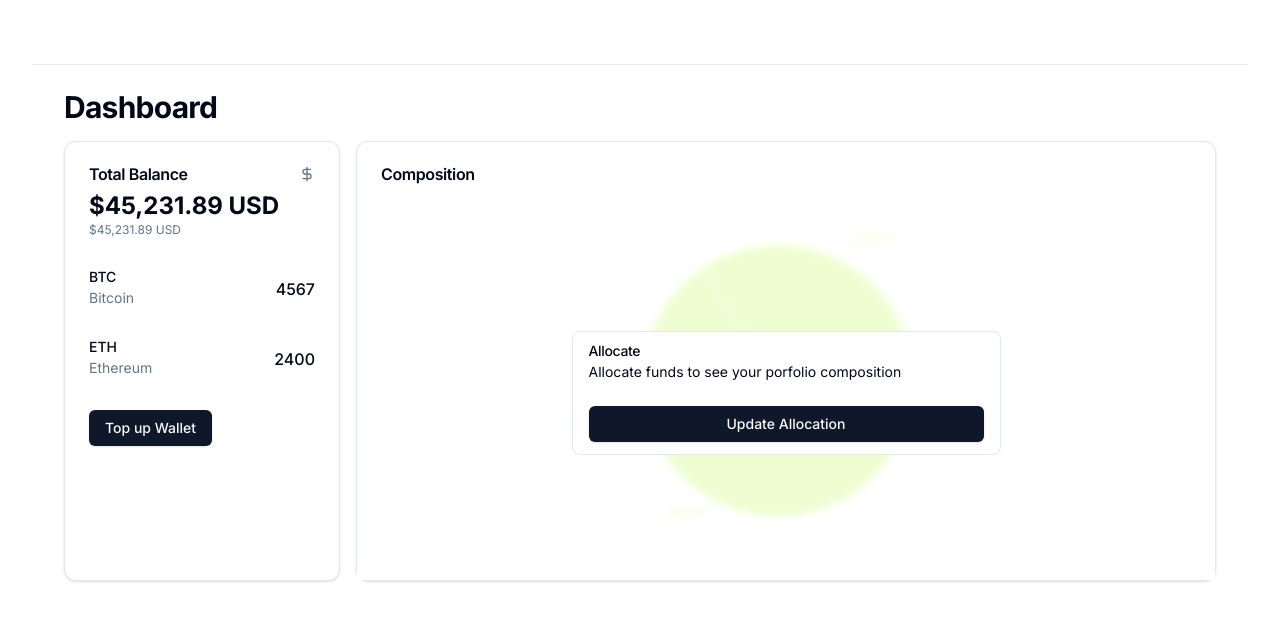
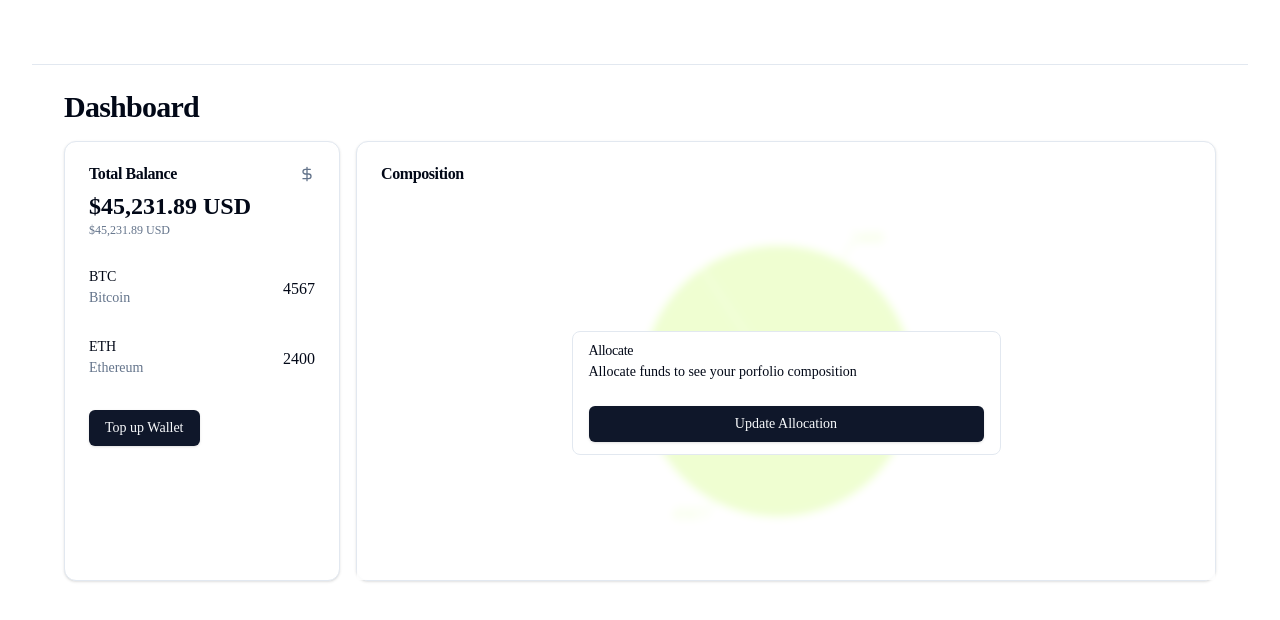
Before and after one commit to stacked-xyz/stacked-monorepo, a Next.js app in the folder packages/interface/: page / in a window 1280 px wide. Shown: the top 620 px of the page. Built offline with nearby package versions, Linux system fonts and the light colour scheme.

Commit message:
feat(interface): add font

```diff
--- a/packages/interface/src/app/layout.tsx
+++ b/packages/interface/src/app/layout.tsx
@@ -1,12 +1,6 @@
 import "@/app/globals.css";
-import { Inter as FontSans } from "next/font/google";
-
+import { GeistSans } from "geist/font/sans";
 import { cn } from "@/lib/utils";
-
-export const fontSans = FontSans({
-  subsets: ["latin"],
-  variable: "--font-sans",
-});
 
 interface RootLayoutProps {
   children: React.ReactNode;
@@ -20,7 +14,7 @@ export default function RootLayout({ children }: RootLayoutProps) {
         <body
           className={cn(
             "min-h-screen bg-background font-sans antialiased",
-            fontSans.variable
+            GeistSans.variable
           )}
         >
           <div className="relative flex min-h-screen flex-col">
```
Also changed, not shown: packages/interface/package.json (+6 -1 lines), 1 other file (tests, documents, lock files or other folders).
